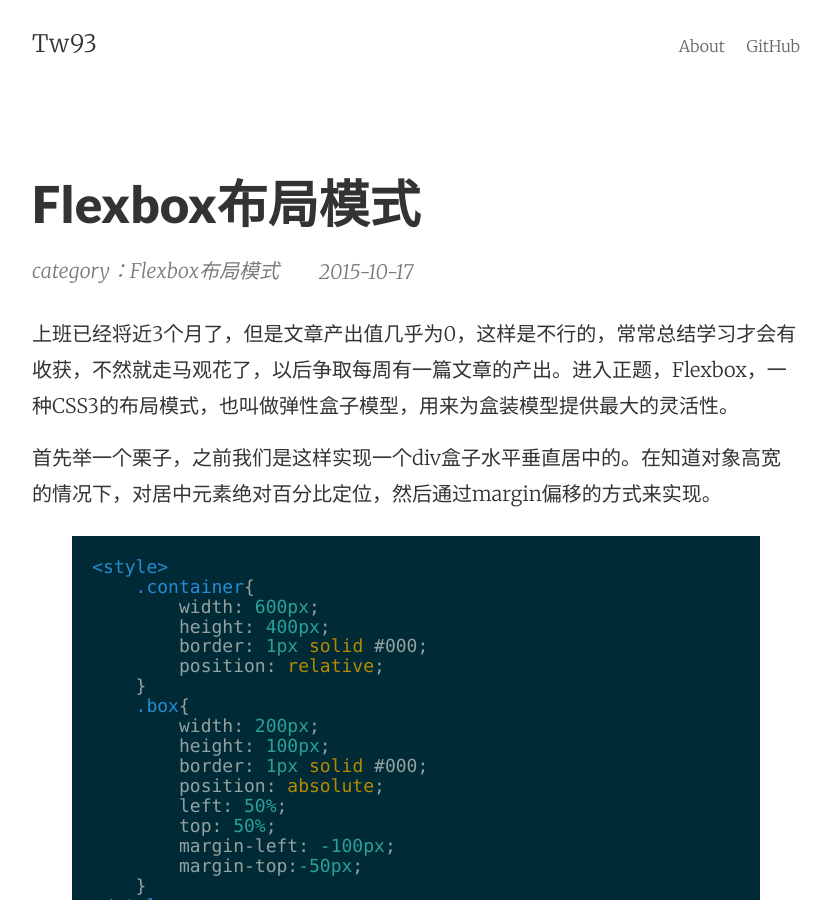
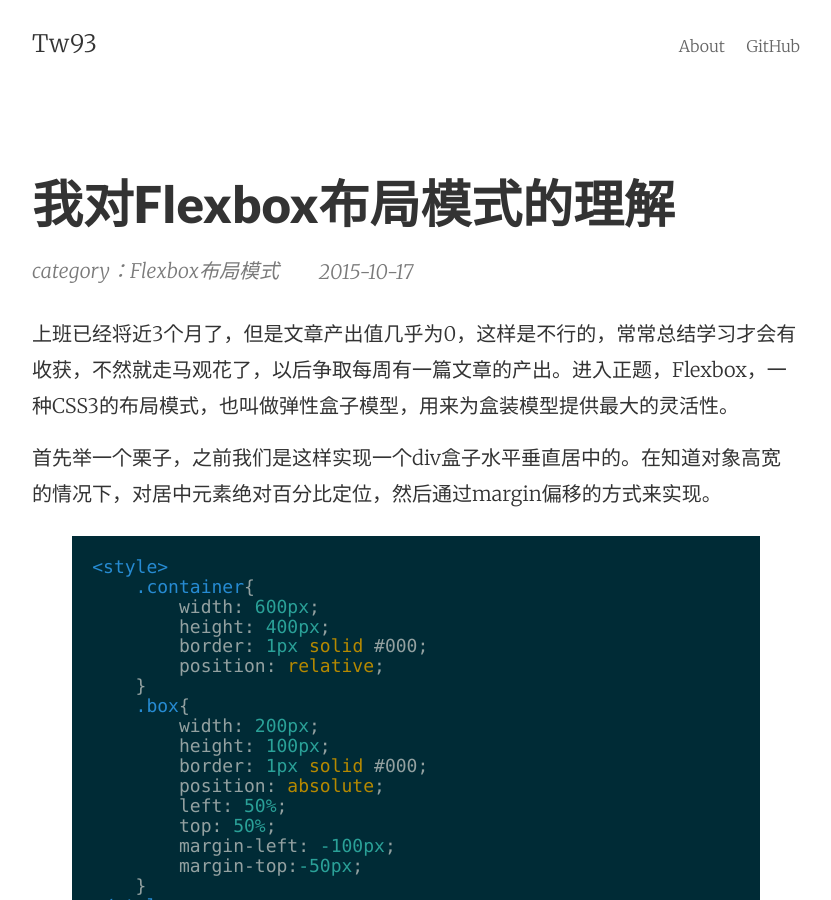
Before and after one commit to tw93/tw93.github.io, a Jekyll site: the page built from _posts/2015-10-17-the-thinking-about-flexbox.md, in a window 1280 px wide and 900 px high. Shown: the whole window, without its empty margins (224-1055 px from the left). Built offline with Jekyll 4.4.1, drawn with Linux system fonts in a browser that asks for light colours; comment, search, counter and statistics services are not loaded.

Commit message:
add  the post

```diff
--- a/_posts/2015-10-17-the-thinking-about-flexbox.md
+++ b/_posts/2015-10-17-the-thinking-about-flexbox.md
@@ -1,6 +1,6 @@
 ---
 layout:     post
-title:      Flexbox布局模式
+title:      我对Flexbox布局模式的理解
 date:       2015-10-17 21:47:29
 summary:    上班已经将近3个月了，但是文章产出值几乎为0，这样是不行的，常常总结学习才会有收获，不然就走马观花了，以后争取每周有一篇文章的产出。进入正题，Flexbox，一种CSS3的布局模式，也叫做弹性盒子模型，用来为盒装模型提供最大的灵活性。
 categories: Flexbox布局模式
```
